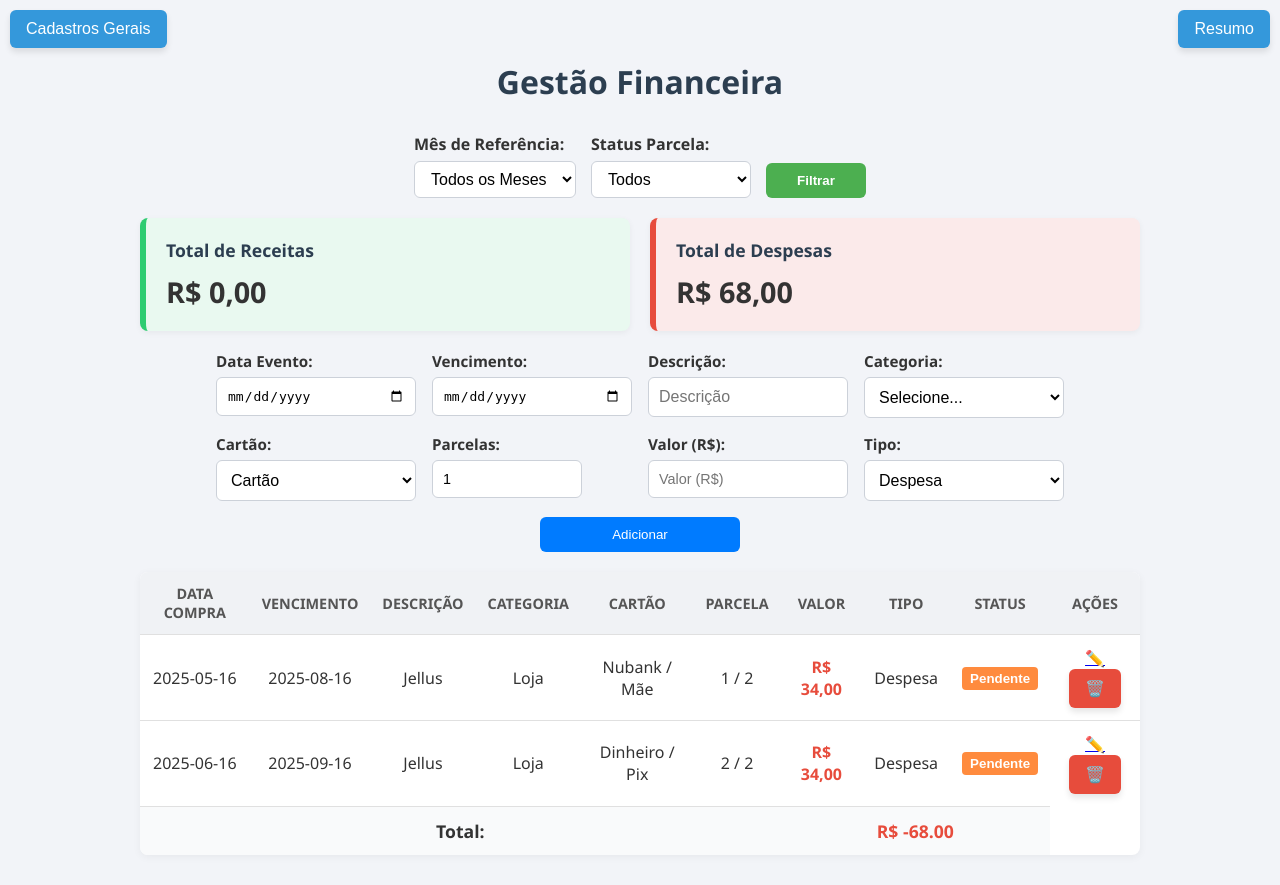
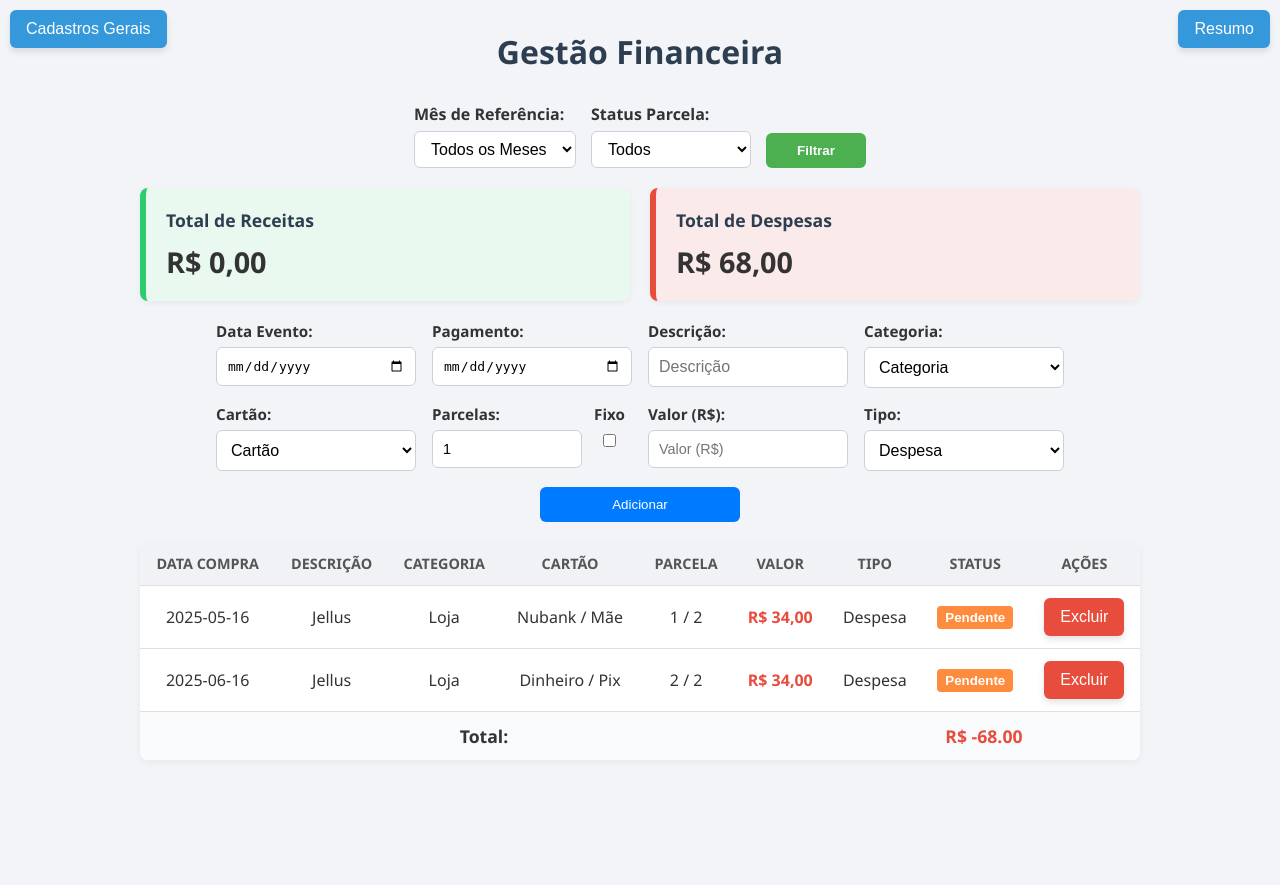
Before and after one commit to phillipmatos25/gestao-financeira, a Flask app: page /index in a window 1280 px wide. After the commit the page ends 744 px from the top, so only its background shows below. Run offline with Flask 3, Linux system fonts and the light colour scheme; a user stored in the database is signed in; data comes from the database, SQL or seed files in the repository; both versions use the stored data as it was after the commit.

Commit message:
Ajustado pois após a atualização, deu prloblema no fixo.

```diff
--- a/app.py
+++ b/app.py
@@ -173,21 +173,66 @@ def index():
         cartao_id = request.form['cartao']
         cartao_id = int(cartao_id) if cartao_id.isdigit() else None
 
-        valor = float(request.form['valor'])
+        valor_total = float(request.form['valor'])
         tipo = request.form['tipo']
         parcelas = int(request.form.get('parcelas', 1))
+        fixa = request.form.get('fixa') == 'on'
 
-        if movimentacao_id:  # UPDATE
+        data_obj = datetime.strptime(data, '%Y-%m-%d')
+
+        if movimentacao_id:  # UPDATE (mantém simples, só altera um registro)
             cursor.execute('''
                 UPDATE movimentacoes
                 SET data = ?, data_pagamento = ?, descricao = ?, categoria = ?, cartao = ?, valor = ?, tipo = ?, parcelas = ?
                 WHERE id = ? AND usuario_id = ?
-            ''', (data, data_pagamento, descricao, categoria_nome, cartao_id, valor, tipo, parcelas, movimentacao_id, usuario_id))
-        else:  # INSERT
-            cursor.execute('''
-                INSERT INTO movimentacoes (data, data_pagamento, descricao, categoria, cartao, valor, tipo, parcelas, parcela_numero, paga, usuario_id)
-                VALUES (?, ?, ?, ?, ?, ?, ?, ?, 1, 0, ?)
-            ''', (data, data_pagamento, descricao, categoria_nome, cartao_id, valor, tipo, parcelas, usuario_id))
+            ''', (data, data_pagamento, descricao, categoria_nome, cartao_id, valor_total, tipo, parcelas, movimentacao_id, usuario_id))
+        else:  # INSERT (com regra fixa/parcelada)
+            if fixa:
+                for i in range(12):
+                    data_parcela = data_obj + relativedelta(months=i)
+                    cursor.execute('''
+                        INSERT INTO movimentacoes
+                        (data, data_pagamento, descricao, categoria, cartao, valor, tipo, parcelas, parcela_numero, paga, usuario_id)
+                        VALUES (?, ?, ?, ?, ?, ?, ?, ?, ?, 0, ?)
+                    ''', (
+                        data_parcela.strftime('%Y-%m-%d'),
+                        data_pagamento,
+                        descricao,
+                        categoria_nome,
+                        cartao_id,
+                        valor_total,
+                        tipo,
+                        1,
+                        1,
+                        usuario_id
+                    ))
+            else:
+                valor_parcela = round(valor_total / parcelas, 2)
+                valor_total_parcelas = valor_parcela * parcelas
+                diferenca = round(valor_total - valor_total_parcelas, 2)
+
+                for i in range(parcelas):
+                    data_parcela = data_obj + relativedelta(months=i)
+                    valor_atual = valor_parcela
+                    if i == parcelas - 1:
+                        valor_atual = round(valor_parcela + diferenca, 2)
+
+                    cursor.execute('''
+                        INSERT INTO movimentacoes
+                        (data, data_pagamento, descricao, categoria, cartao, valor, tipo, parcelas, parcela_numero, paga, usuario_id)
+                        VALUES (?, ?, ?, ?, ?, ?, ?, ?, ?, 0, ?)
+                    ''', (
+                        data_parcela.strftime('%Y-%m-%d'),
+                        data_pagamento,
+                        descricao,
+                        categoria_nome,
+                        cartao_id,
+                        valor_atual,
+                        tipo,
+                        parcelas,
+                        i + 1,
+                        usuario_id
+                    ))
 
         conn.commit()
         return redirect(url_for('index', mes=filtro_mes, pago=filtro_pago))
@@ -287,7 +332,6 @@ def resumo():
     params = [usuario_id]
 
     if filtro_mes:
-        # filtro pelo mês na data_pagamento
         query += " AND strftime('%Y-%m', data_pagamento) = ?"
         params.append(filtro_mes)
 
@@ -328,10 +372,8 @@ def resumo():
             if cartao_id is not None:
                 cartoes_receitas[cartao_id] += valor
 
-    # Lista completa dos cartões que aparecem (unificando despesas e receitas)
     todos_cartoes_ids = sorted(set(list(cartoes_despesas.keys()) + list(cartoes_receitas.keys())))
 
-    # Aqui garantimos que labels_cartoes são os nomes, e não os IDs
     labels_cartoes = [cartoes_map.get(cid, f"Cartão {cid}") for cid in todos_cartoes_ids]
     valores_despesas = [cartoes_despesas.get(cid, 0) for cid in todos_cartoes_ids]
     valores_receitas = [cartoes_receitas.get(cid, 0) for cid in todos_cartoes_ids]
@@ -340,15 +382,6 @@ def resumo():
     valores_categorias = list(categorias_totais.values())
 
     conn.close()
-
-    # DEBUG - Remova depois se quiser:
-    print("Filtro mês:", filtro_mes)
-    print("Filtro pago:", filtro_pago)
-    print("Labels categorias:", labels_categorias)
-    print("Valores categorias:", valores_categorias)
-    print("Labels cartões:", labels_cartoes)
-    print("Valores despesas:", valores_despesas)
-    print("Valores receitas:", valores_receitas)
 
     return render_template('resumo.html',
                            labels_cartoes=labels_cartoes,
--- a/static/style.css
+++ b/static/style.css
@@ -12,7 +12,6 @@
     font-size: 1em;
     box-shadow: 0 4px 6px rgba(0, 0, 0, 0.1);
     transition: background-color 0.3s ease;
-    z-index: 1000;
 }
 
 .btn-resumo {
@@ -28,19 +27,10 @@
     font-size: 1em;
     box-shadow: 0 4px 6px rgba(0, 0, 0, 0.1);
     transition: background-color 0.3s ease;
-    z-index: 1000;
 }
 
 .btn-cadastros:hover {
     background-color: #2980b9;
-}
-
-/* Para evitar que o conteúdo fique escondido atrás dos botões fixos */
-body {
-    font-family: 'Segoe UI', Tahoma, Geneva, Verdana, sans-serif;
-    background-color: #f2f4f8;
-    padding: 60px 30px 30px 30px; /* topo maior para o espaço dos botões fixos */
-    color: #333;
 }
 
 .paga {
@@ -336,6 +326,13 @@ input[name="parcelas"] {
     padding: 0;
 }
 
+body {
+    font-family: 'Segoe UI', Tahoma, Geneva, Verdana, sans-serif;
+    background-color: #f2f4f8;
+    padding: 30px;
+    color: #333;
+}
+
 h1 {
     text-align: center;
     margin-bottom: 30px;
--- a/templates/index.html
+++ b/templates/index.html
@@ -25,11 +25,11 @@
             <label for="mes">Mês de Referência:</label>
             <select name="mes" id="mes">
                 <option value="" {% if not filtro_mes %}selected{% endif %}>Todos os Meses</option>
-                {% for mes in ['2025-01','2025-02','2025-03','2025-04','2025-05','2025-06','2025-07','2025-08','2025-09','2025-10','2025-11','2025-12'] %}
-                    <option value="{{ mes }}" {% if filtro_mes == mes %}selected{% endif %}>
-                        {{ mes[5:] }}/{{ mes[:4] }}
-                    </option>
-                {% endfor %}
+                    {% for mes in ['2025-01','2025-02','2025-03','2025-04','2025-05','2025-06','2025-07','2025-08','2025-09','2025-10','2025-11','2025-12'] %}
+                <option value="{{ mes }}" {% if filtro_mes == mes %}selected{% endif %}>
+                     {{ mes[5:] }}/{{ mes[:4] }}
+             </option>
+                    {% endfor %}
             </select>
         </div>
         <div>
@@ -57,37 +57,29 @@
         </div>
     </div>
 
-    <!-- FORMULÁRIO DE INCLUSÃO/EDIÇÃO -->
+    <!-- FORMULÁRIO DE INCLUSÃO COM LABELS -->
     <form method="post" class="formulario">
-        <input type="hidden" name="movimentacao_id" value="{{ movimentacao_edit.id if movimentacao_edit else '' }}">
-
         <div>
             <label for="data">Data Evento:</label>
-            <input type="date" name="data" id="data"
-                   value="{{ movimentacao_edit.data if movimentacao_edit else '' }}">
+            <input type="date" name="data" id="data">
         </div>
 
         <div>
-            <label for="data_pagamento">Vencimento:</label>
-            <input type="date" name="data_pagamento" id="data_pagamento" required
-                   value="{{ movimentacao_edit.data_pagamento if movimentacao_edit else '' }}">
+            <label for="data_pagamento">Pagamento:</label>
+            <input type="date" name="data_pagamento" id="data_pagamento"required>
         </div>
 
         <div>
             <label for="descricao">Descrição:</label>
-            <input type="text" name="descricao" id="descricao" placeholder="Descrição" required
-                   value="{{ movimentacao_edit.descricao if movimentacao_edit else '' }}">
+            <input type="text" name="descricao" id="descricao" placeholder="Descrição" required>
         </div>
 
         <div>
             <label for="categoria">Categoria:</label>
-            <select name="categoria" required>
-                <option value="">Selecione...</option>
-                {% for cat in categorias %}
-                    <option value="{{ cat['id'] }}"
-                        {% if movimentacao_edit and movimentacao_edit.categoria == cat['nome'] %}selected{% endif %}>
-                        {{ cat['nome'] }}
-                    </option>
+            <select name="categoria" id="categoria" required>
+                <option value="" disabled selected>Categoria</option>
+                {% for c in categorias %}
+                    <option value="{{ c['nome'] }}">{{ c['descricao'] }}</option>
                 {% endfor %}
             </select>
         </div>
@@ -95,40 +87,47 @@
         <div>
             <label for="cartao">Cartão:</label>
             <select name="cartao" id="cartao" required>
-                <option value="" disabled {% if not movimentacao_edit %}selected{% endif %}>Cartão</option>
+                <option value="" disabled selected>Cartão</option>
                 {% for cartao in cartoes %}
-                    <option value="{{ cartao['id'] }}"
-                        {% if movimentacao_edit and movimentacao_edit.cartao and movimentacao_edit.cartao['nome'] == cartao['nome'] %}selected{% endif %}>
+                    <option value="{{ cartao['id'] }}">
                         {{ cartao['bandeira'] }} ({{ cartao['nome'] }})
                     </option>
                 {% endfor %}
             </select>
         </div>
 
-        <div>
+        <!-- Container que junta Parcelas e Fixo -->
+        <div style="display: flex; align-items: flex-start; gap: 1.5rem;">
+
+        <!-- Parcelas -->
+        <div style="display: flex; flex-direction: column;">
             <label for="parcelas">Parcelas:</label>
-            <input type="number" name="parcelas" id="parcelas" min="1"
-                   value="{{ movimentacao_edit.parcelas if movimentacao_edit else 1 }}" required>
+            <input type="number" name="parcelas" id="parcelas" min="1" placeholder="Parcelas" value="1" required>
+        </div>
+
+        <!-- Fixo (checkbox + label) -->
+        <div style="display: flex; align-items: center; margin-top: -88px; gap: 0.25rem;">
+            <label for="fixa" style="margin: 8; margin-right: -155px;">Fixo</label>
+            <input type="checkbox" id="fixa" name="fixa" value="1" style="margin-right: -155px;;">
+        </div>
+
         </div>
 
         <div>
             <label for="valor">Valor (R$):</label>
-            <input type="number" step="0.01" name="valor" id="valor" placeholder="Valor (R$)" required
-                   value="{{ movimentacao_edit.valor if movimentacao_edit else '' }}">
+            <input type="number" name="valor" id="valor" step="0.01" placeholder="Valor (R$)" required>
         </div>
 
         <div>
             <label for="tipo">Tipo:</label>
             <select name="tipo" id="tipo" required>
-                <option value="despesa" {% if movimentacao_edit and movimentacao_edit.tipo == 'despesa' %}selected{% endif %}>Despesa</option>
-                <option value="receita" {% if movimentacao_edit and movimentacao_edit.tipo == 'receita' %}selected{% endif %}>Receita</option>
+                <option value="despesa">Despesa</option>
+                <option value="receita">Receita</option>
             </select>
         </div>
 
         <div>
-            <button type="submit" class="btn-incluir">
-                {{ 'Salvar Alterações' if movimentacao_edit else 'Adicionar' }}
-            </button>
+            <button type="submit" class="btn-incluir">Adicionar</button>
         </div>
     </form>
 
@@ -137,7 +136,6 @@
         <thead>
             <tr>
                 <th>Data Compra</th>
-                <th>Vencimento</th>
                 <th>Descrição</th>
                 <th>Categoria</th>
                 <th>Cartão</th>
@@ -152,7 +150,6 @@
             {% for m in movimentacoes %}
                 <tr>
                     <td>{{ m.data }}</td>
-                    <td>{{ m.data_pagamento }}</td>
                     <td>{{ m.descricao }}</td>
                     <td>{{ m.categoria }}</td>
                     <td>
@@ -178,13 +175,9 @@
                         </form>
                     </td>
                     <td>
-                        <!-- Botão Editar -->
-                        <a href="{{ url_for('index', edit_id=m.id) }}" class="btn-editar" title="Editar">✏️</a>
-
-                        <!-- Botão Excluir -->
                         <form method="post" style="display:inline;">
                             <input type="hidden" name="movimentacao_id" value="{{ m.id }}">
-                            <button type="submit" name="excluir_movimentacao" class="btn-excluir">🗑️</button>
+                            <button type="submit" name="excluir_movimentacao" class="btn-excluir">Excluir</button>
                         </form>
                     </td>
                 </tr>
```
Also changed, not shown: database.db.
